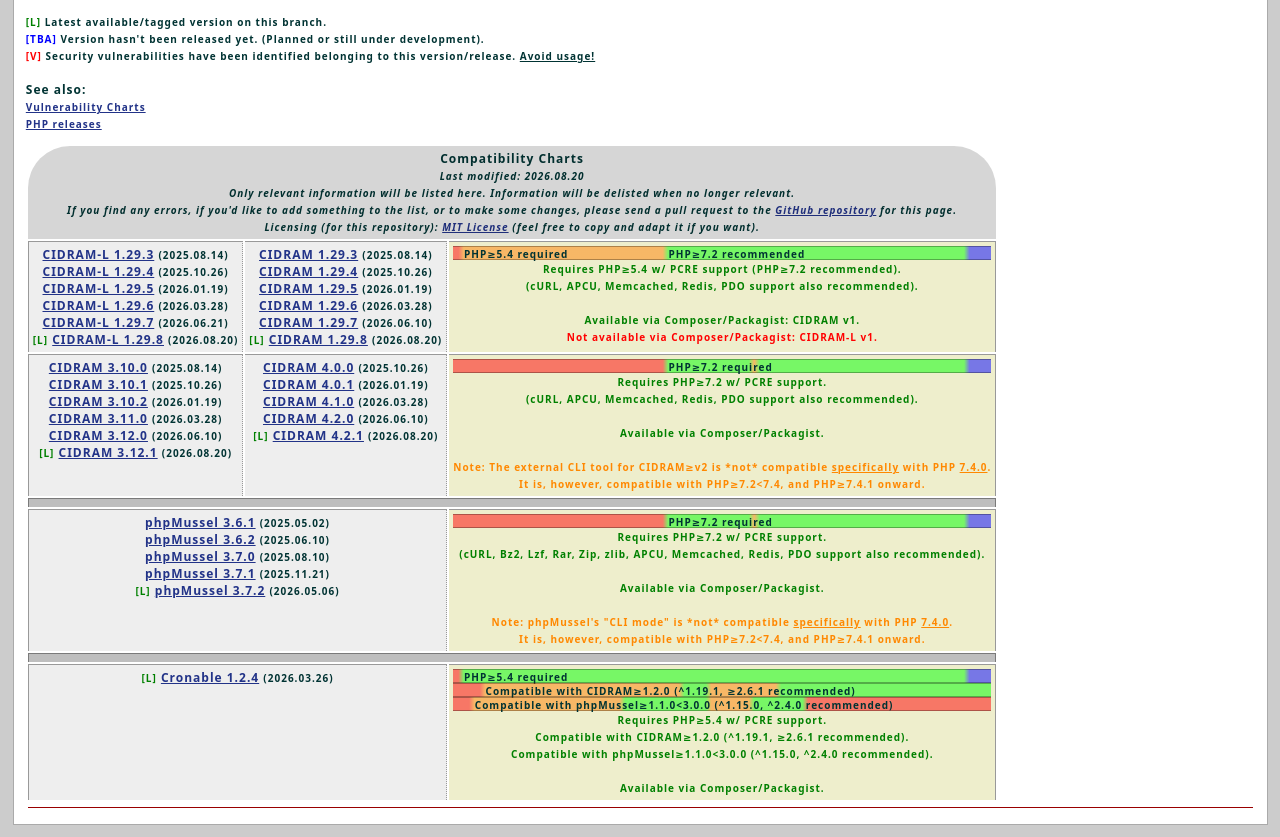
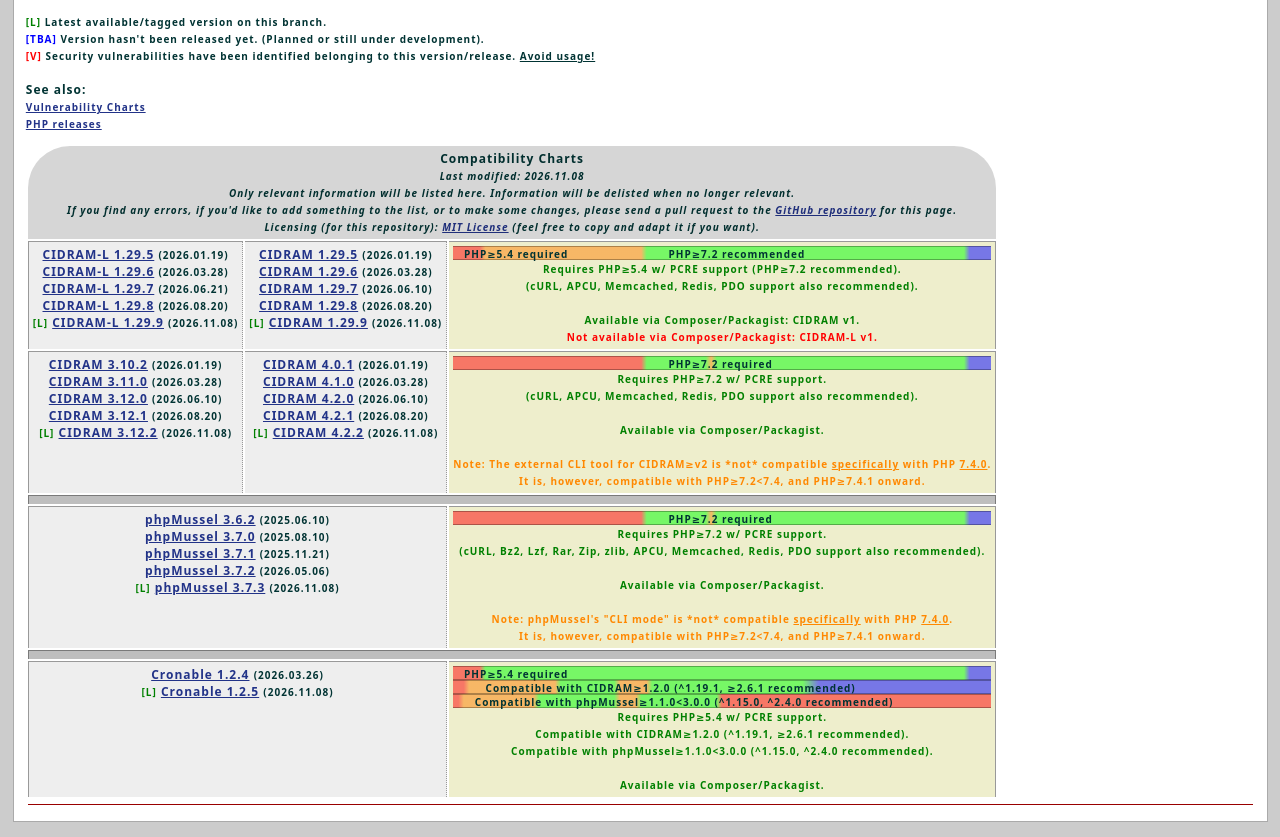
Before and after one commit to Maikuolan/Compatibility-Charts, a plain HTML site: page index.html in a window 1280 px wide. Shown: the part 87-924 px from the top of the page. Drawn offline with Linux system fonts and the light colour scheme.

Commit message:
Update versions.

```diff
--- a/index.html
+++ b/index.html
@@ -30,7 +30,7 @@
       Compatibility Charts<br />
       <small>
         <em>
-          Last modified: <time datetime="2026-08-20">2026.08.20</time><br />
+          Last modified: <time datetime="2026-11-08">2026.11.08</time><br />
           Only relevant information will be listed here. Information will be delisted when no longer relevant.<br />
           If you find any errors, if you'd like to add something to the list, or to make some changes, please send a pull
           request to the <strong><a href="https://github.com/Maikuolan/Compatibility-Charts">GitHub repository</a></strong> for
@@ -42,23 +42,21 @@
   </tr>
   <tr>
     <td class="h1l2">
-      <a href="https://github.com/CIDRAM/CIDRAM-Extras/tree/7e693bb17545dce6043669211ff2862f5ca5827c/cidram-l">CIDRAM-L 1.29.3</a> <small>(2025.08.14)</small><br />
-      <a href="https://github.com/CIDRAM/CIDRAM-Extras/tree/5053f92f90c7fd9516bedd3506916dc9b8e5f371/cidram-l">CIDRAM-L 1.29.4</a> <small>(2025.10.26)</small><br />
       <a href="https://github.com/CIDRAM/CIDRAM-Extras/tree/fa8b03bee323080d692be111db98a4d9911138ba/cidram-l">CIDRAM-L 1.29.5</a> <small>(2026.01.19)</small><br />
       <a href="https://github.com/CIDRAM/CIDRAM-Extras/tree/95a97d835ed038c0a30171202bf974604fdf5769/cidram-l">CIDRAM-L 1.29.6</a> <small>(2026.03.28)</small><br />
       <a href="https://github.com/CIDRAM/CIDRAM-Extras/tree/f8ea5a63e8aaf6e1c2b489fa778dde92ea732a3d/cidram-l">CIDRAM-L 1.29.7</a> <small>(2026.06.21)</small><br />
-      <small class="xg">[L]</small> <a href="https://github.com/CIDRAM/CIDRAM-Extras/tree/cb8dd15a73747261a92552a12af4da81210904a2/cidram-l">CIDRAM-L 1.29.8</a> <small>(2026.08.20)</small><br />
+      <a href="https://github.com/CIDRAM/CIDRAM-Extras/tree/cb8dd15a73747261a92552a12af4da81210904a2/cidram-l">CIDRAM-L 1.29.8</a> <small>(2026.08.20)</small><br />
+      <small class="xg">[L]</small> <a href="https://github.com/CIDRAM/CIDRAM-Extras/tree/2dc87c9fba36f8a3d58035ca43fb760cb33ab9f1/cidram-l">CIDRAM-L 1.29.9</a> <small>(2026.11.08)</small><br />
     </td>
     <td class="h1l">
-      <a href="https://github.com/CIDRAM/CIDRAM/releases/tag/v1.29.3">CIDRAM 1.29.3</a> <small>(2025.08.14)</small><br />
-      <a href="https://github.com/CIDRAM/CIDRAM/releases/tag/v1.29.4">CIDRAM 1.29.4</a> <small>(2025.10.26)</small><br />
       <a href="https://github.com/CIDRAM/CIDRAM/releases/tag/v1.29.5">CIDRAM 1.29.5</a> <small>(2026.01.19)</small><br />
       <a href="https://github.com/CIDRAM/CIDRAM/releases/tag/v1.29.6">CIDRAM 1.29.6</a> <small>(2026.03.28)</small><br />
       <a href="https://github.com/CIDRAM/CIDRAM/releases/tag/v1.29.7">CIDRAM 1.29.7</a> <small>(2026.06.10)</small><br />
-      <small class="xg">[L]</small> <a href="https://github.com/CIDRAM/CIDRAM/releases/tag/v1.29.8">CIDRAM 1.29.8</a> <small>(2026.08.20)</small><br />
+      <a href="https://github.com/CIDRAM/CIDRAM/releases/tag/v1.29.8">CIDRAM 1.29.8</a> <small>(2026.08.20)</small><br />
+      <small class="xg">[L]</small> <a href="https://github.com/CIDRAM/CIDRAM/releases/tag/v1.29.9">CIDRAM 1.29.9</a> <small>(2026.11.08)</small><br />
     </td>
     <td class="h5">
-      <div class="grad" style="background:linear-gradient(90deg,rgba(255,0,0,0.5) 0% 1%,rgba(255,128,0,0.5) 2% 39%,rgba(0,255,0,0.5) 40% 95%,rgba(0,0,255,0.5) 96%)">
+      <div class="grad" style="background:linear-gradient(90deg,rgba(255,0,0,0.5) 0% 5%,rgba(255,128,0,0.5) 6% 35%,rgba(0,255,0,0.5) 36% 95%,rgba(0,0,255,0.5) 96%)">
         <small style="position:absolute;top:0%;left:2%">PHP≥5.4 required</small>
         <small style="position:absolute;top:0%;left:40%">PHP≥7.2 recommended</small>
       </div>
@@ -75,22 +73,21 @@
   </tr>
   <tr>
     <td class="h1l2">
-      <a href="https://github.com/CIDRAM/CIDRAM/releases/tag/v3.10.0">CIDRAM 3.10.0</a> <small>(2025.08.14)</small><br />
-      <a href="https://github.com/CIDRAM/CIDRAM/releases/tag/v3.10.1">CIDRAM 3.10.1</a> <small>(2025.10.26)</small><br />
       <a href="https://github.com/CIDRAM/CIDRAM/releases/tag/v3.10.2">CIDRAM 3.10.2</a> <small>(2026.01.19)</small><br />
       <a href="https://github.com/CIDRAM/CIDRAM/releases/tag/v3.11.0">CIDRAM 3.11.0</a> <small>(2026.03.28)</small><br />
       <a href="https://github.com/CIDRAM/CIDRAM/releases/tag/v3.12.0">CIDRAM 3.12.0</a> <small>(2026.06.10)</small><br />
-      <small class="xg">[L]</small> <a href="https://github.com/CIDRAM/CIDRAM/releases/tag/v3.12.1">CIDRAM 3.12.1</a> <small>(2026.08.20)</small><br />
+      <a href="https://github.com/CIDRAM/CIDRAM/releases/tag/v3.12.1">CIDRAM 3.12.1</a> <small>(2026.08.20)</small><br />
+      <small class="xg">[L]</small> <a href="https://github.com/CIDRAM/CIDRAM/releases/tag/v3.12.2">CIDRAM 3.12.2</a> <small>(2026.11.08)</small><br />
     </td>
     <td class="h1l">
-      <a href="https://github.com/CIDRAM/CIDRAM/releases/tag/v4.0.0">CIDRAM 4.0.0</a> <small>(2025.10.26)</small><br />
       <a href="https://github.com/CIDRAM/CIDRAM/releases/tag/v4.0.1">CIDRAM 4.0.1</a> <small>(2026.01.19)</small><br />
       <a href="https://github.com/CIDRAM/CIDRAM/releases/tag/v4.1.0">CIDRAM 4.1.0</a> <small>(2026.03.28)</small><br />
       <a href="https://github.com/CIDRAM/CIDRAM/releases/tag/v4.2.0">CIDRAM 4.2.0</a> <small>(2026.06.10)</small><br />
-      <small class="xg">[L]</small> <a href="https://github.com/CIDRAM/CIDRAM/releases/tag/v4.2.1">CIDRAM 4.2.1</a> <small>(2026.08.20)</small><br />
+      <a href="https://github.com/CIDRAM/CIDRAM/releases/tag/v4.2.1">CIDRAM 4.2.1</a> <small>(2026.08.20)</small><br />
+      <small class="xg">[L]</small> <a href="https://github.com/CIDRAM/CIDRAM/releases/tag/v4.2.2">CIDRAM 4.2.2</a> <small>(2026.11.08)</small><br />
     </td>
     <td class="h5">
-      <div class="grad" style="background:linear-gradient(90deg,rgba(255,0,0,0.5) 0% 39%,rgba(0,255,0,0.5) 40% 55%,rgba(255,128,0,0.5) 56%,rgba(0,255,0,0.5) 57% 95%,rgba(0,0,255,0.5) 96%)">
+      <div class="grad" style="background:linear-gradient(90deg,rgba(255,0,0,0.5) 0% 35%,rgba(0,255,0,0.5) 36% 47%,rgba(255,128,0,0.5) 48%,rgba(0,255,0,0.5) 49% 95%,rgba(0,0,255,0.5) 96%)">
         <small style="position:absolute;top:0%;left:40%">PHP≥7.2 required</small>
       </div>
       <small class="xg">
@@ -109,14 +106,14 @@
   <tr><td class="h1t" colspan="3" style="filter:brightness(80%)"></td></tr>
   <tr>
     <td class="h1l2" colspan="2">
-      <a href="https://github.com/phpMussel/phpMussel/releases/tag/v3.6.1">phpMussel 3.6.1</a> <small>(2025.05.02)</small><br />
       <a href="https://github.com/phpMussel/phpMussel/releases/tag/v3.6.2">phpMussel 3.6.2</a> <small>(2025.06.10)</small><br />
       <a href="https://github.com/phpMussel/phpMussel/releases/tag/v3.7.0">phpMussel 3.7.0</a> <small>(2025.08.10)</small><br />
       <a href="https://github.com/phpMussel/phpMussel/releases/tag/v3.7.1">phpMussel 3.7.1</a> <small>(2025.11.21)</small><br />
-      <small class="xg">[L]</small> <a href="https://github.com/phpMussel/phpMussel/releases/tag/v3.7.2">phpMussel 3.7.2</a> <small>(2026.05.06)</small><br />
+      <a href="https://github.com/phpMussel/phpMussel/releases/tag/v3.7.2">phpMussel 3.7.2</a> <small>(2026.05.06)</small><br />
+      <small class="xg">[L]</small> <a href="https://github.com/phpMussel/phpMussel/releases/tag/v3.7.3">phpMussel 3.7.3</a> <small>(2026.11.08)</small><br />
     </td>
     <td class="h5">
-      <div class="grad" style="background:linear-gradient(90deg,rgba(255,0,0,0.5) 0% 39%,rgba(0,255,0,0.5) 40% 55%,rgba(255,128,0,0.5) 56%,rgba(0,255,0,0.5) 57% 95%,rgba(0,0,255,0.5) 96%)">
+      <div class="grad" style="background:linear-gradient(90deg,rgba(255,0,0,0.5) 0% 35%,rgba(0,255,0,0.5) 36% 47%,rgba(255,128,0,0.5) 48%,rgba(0,255,0,0.5) 49% 95%,rgba(0,0,255,0.5) 96%)">
         <small style="position:absolute;top:0%;left:40%">PHP≥7.2 required</small>
       </div>
       <small class="xg">
@@ -135,16 +132,17 @@
   <tr><td class="h1t" colspan="3" style="filter:brightness(80%)"></td></tr>
   <tr>
     <td class="h1l2" colspan="2">
-      <small class="xg">[L]</small> <a href="https://github.com/Maikuolan/Cronable/releases/tag/v1.2.4">Cronable 1.2.4</a> <small>(2026.03.26)</small><br />
+      <a href="https://github.com/Maikuolan/Cronable/releases/tag/v1.2.4">Cronable 1.2.4</a> <small>(2026.03.26)</small><br />
+      <small class="xg">[L]</small> <a href="https://github.com/Maikuolan/Cronable/releases/tag/v1.2.5">Cronable 1.2.5</a> <small>(2026.11.08)</small><br />
     </td>
     <td class="h5">
-      <div class="grad" style="background:linear-gradient(90deg,rgba(255,0,0,0.5) 0% 1%,rgba(0,255,0,0.5) 2% 95%,rgba(0,0,255,0.5) 96%)">
+      <div class="grad" style="background:linear-gradient(90deg,rgba(255,0,0,0.5) 0% 5%,rgba(0,255,0,0.5) 6% 95%,rgba(0,0,255,0.5) 96%)">
         <small style="position:absolute;top:0%;left:2%">PHP≥5.4 required</small>
       </div>
-      <div class="grad" style="background:linear-gradient(90deg,rgba(255,0,0,0.5) 0% 5%,rgba(255,128,0,0.5) 6% 42%,rgba(0,255,0,0.5) 43% 47%,rgba(255,128,0,0.5) 48% 60%,rgba(0,255,0,0.5) 61%)">
+      <div class="grad" style="background:linear-gradient(90deg,rgba(255,0,0,0.5) 0% 2%,rgba(255,128,0,0.5) 3% 19%,rgba(0,255,0,0.5) 20% 30%,rgba(255,128,0,0.5) 31% 36%,rgba(0,255,0,0.5) 37% 65%,rgba(0,0,255,0.5) 68%)">
         <small style="position:absolute;top:0%;left:6%">Compatible with CIDRAM≥1.2.0 (^1.19.1, ≥2.6.1 recommended)</small>
       </div>
-      <div class="grad" style="background:linear-gradient(90deg,rgba(255,0,0,0.5) 0% 3%,rgba(255,128,0,0.5) 4% 31%,rgba(0,255,0,0.5) 32% 47%,rgba(255,128,0,0.5) 48% 55%,rgba(0,255,0,0.5) 56% 65%,rgba(255,0,0,0.5) 66%)">
+      <div class="grad" style="background:linear-gradient(90deg,rgba(255,0,0,0.5) 0% 1%,rgba(255,128,0,0.5) 2% 15%,rgba(0,255,0,0.5) 16% 30%,rgba(255,128,0,0.5) 31% 34%,rgba(0,255,0,0.5) 35% 49%,rgba(255,0,0,0.5) 50%)">
         <small style="position:absolute;top:0%;left:4%">Compatible with phpMussel≥1.1.0&lt;3.0.0 (^1.15.0, ^2.4.0 recommended)</small>
       </div>
       <small class="xg">
```
Also changed, not shown: 2 other files.
